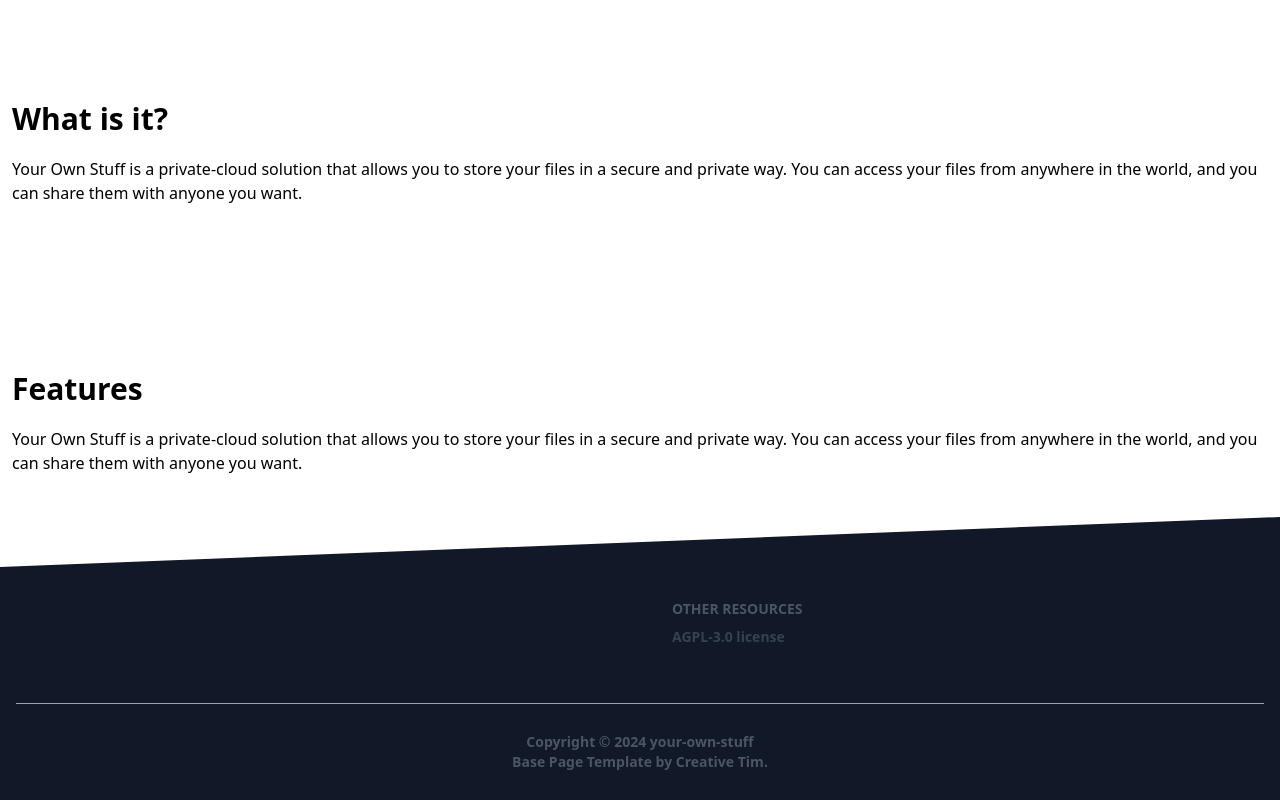
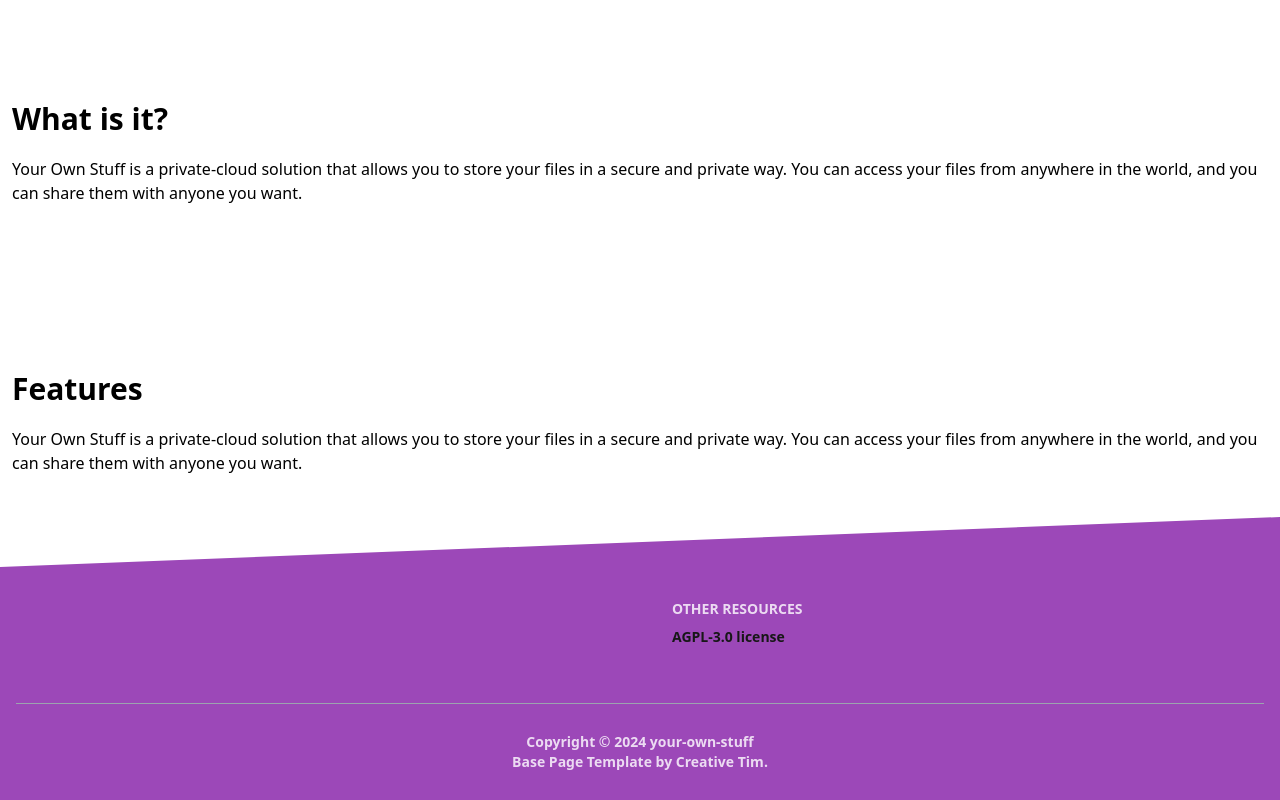
Before and after one commit to your-own-stuff/page, a SvelteKit app: page / in a window 1280 px wide. Shown: the part 649-1449 px from the top of the page. Built offline with nearby package versions, Linux system fonts and the light colour scheme; some icons are missing.

Commit message:
changed footer

```diff
--- a/src/app.html
+++ b/src/app.html
@@ -1,12 +1,12 @@
 <!doctype html>
-<html lang="en" class="h-screen">
+<html lang="en" class="min-h-screen h-full">
 	<head>
 		<meta charset="utf-8" />
 		<meta name="viewport" content="width=device-width, initial-scale=1" />
 		%sveltekit.head%
 	</head>
 
-	<body data-sveltekit-preload-data="hover" class="h-full">
+	<body data-sveltekit-preload-data="hover">
 		<div style="display: contents">%sveltekit.body%</div>
 	</body>
 </html>
--- a/src/routes/footerbar.svelte
+++ b/src/routes/footerbar.svelte
@@ -2,7 +2,7 @@
 	let date = new Date().getFullYear();
 </script>
 
-<footer class="relative mt-20 bg-gray-900 pb-6 pt-8">
+<footer class="relative mt-20 bg-primary pb-6 pt-8">
 	<div
 		class="pointer-events-none absolute bottom-auto left-0 right-0 top-0 -mt-20 w-full overflow-hidden"
 		style="height: 80px;"
@@ -16,7 +16,7 @@
 			x="0"
 			y="0"
 		>
-			<polygon class="fill-current text-gray-900" points="2560 0 2560 100 0 100"></polygon>
+			<polygon class="fill-current text-primary" points="2560 0 2560 100 0 100"></polygon>
 		</svg>
 	</div>
 	<div class="container mx-auto px-4">
@@ -50,7 +50,7 @@
 			<div class="w-full px-4 lg:w-6/12">
 				<div class="items-top mb-6 flex flex-wrap">
 					<!-- <div class="ml-auto w-full px-4 lg:w-4/12">
-						<span class="mb-2 block text-sm font-semibold uppercase text-gray-600"
+						<span class="mb-2 block text-sm font-semibold uppercase text-primary-content"
 							>Useful Links</span
 						>
 						<ul class="list-unstyled">
@@ -81,13 +81,13 @@
 						</ul>
 					</div> -->
 					<div class="w-full px-4 lg:w-4/12">
-						<span class="mb-2 block text-sm font-semibold uppercase text-gray-600"
+						<span class="mb-2 block text-sm font-semibold uppercase text-primary-content"
 							>Other Resources</span
 						>
 						<ul class="list-unstyled">
 							<li>
 								<a
-									class="block pb-2 text-sm font-semibold text-gray-700 hover:text-gray-300"
+									class="block pb-2 text-sm font-semibold text-neutral-900 hover:text-gray-300"
 									href="https://github.com/your-own-stuff/yos-server/blob/main/LICENSE"
 									>AGPL-3.0 license</a
 								>
@@ -118,10 +118,10 @@
 		<hr class="my-6 border-gray-400" />
 		<div class="flex flex-wrap items-center justify-center md:justify-between">
 			<div class="mx-auto w-full px-4 text-center md:w-4/12">
-				<div class="py-1 text-sm font-semibold text-gray-600">
+				<div class="py-1 text-sm font-semibold text-primary-content">
 					Copyright © {date} your-own-stuff<br />
 					Base Page Template by
-					<a href="https://www.creative-tim.com" class="text-gray-600 hover:text-gray-300"
+					<a href="https://www.creative-tim.com" class="text-primary-content hover:text-gray-300"
 						>Creative Tim</a
 					>.
 				</div>
```
